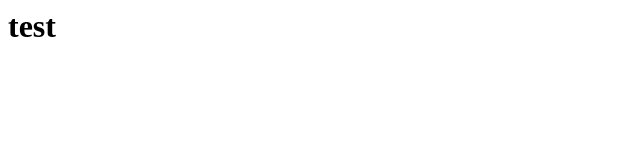
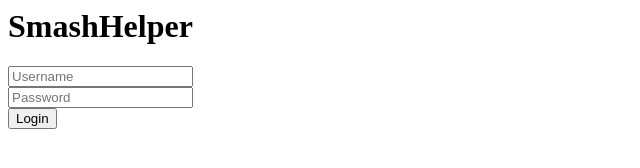
Before and after one commit to ASPTM/SmashHelper, a website: page html/test.html in a window 1280 px wide. Shown: the whole page, without its empty margins (0-640 px from the left). Drawn offline with Linux system fonts and the light colour scheme.

Commit message:
added login form

```diff
--- a/html/test.html
+++ b/html/test.html
@@ -1,4 +1,13 @@
 <html>
 <head></head>
-<body><h1>test</h1></body>
+<body>
+  <h1>SmashHelper</h1>
+  <form>
+    <input type="text" placeholder="Username">
+    <br>
+    <input type="password" placeholder="Password">
+    <br>
+    <input type="submit" value="Login">
+  </form>
+</body>
 </html>
```
